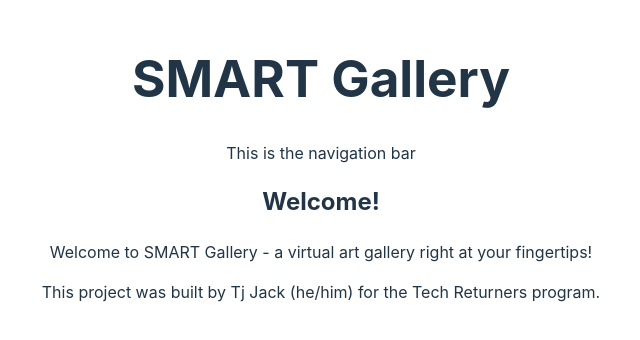
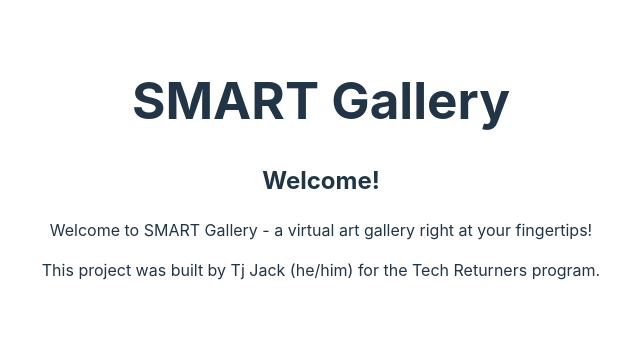
Before and after one commit to tjejack/exhibition-curator, a React (Vite) app: page / in a window 1280 px wide. Shown: the part 232-572 px from the top of the page, without its empty margins (319-959 px from the left). Built offline with nearby package versions, Linux system fonts and the light colour scheme.

Commit message:
moved NavBar component out of app into Header

```diff
--- a/src/App.tsx
+++ b/src/App.tsx
@@ -1,13 +1,12 @@
+
 import "./App.css";
 import { Header } from "./components/Header";
 import { HomePage } from "./components/HomePage";
-import { NavBar } from "./components/NavBar";
 
 function App() {
   return (
     <>
-      <Header />
-      <NavBar />
+      <Header/>
       <HomePage />
     </>
   );
```
